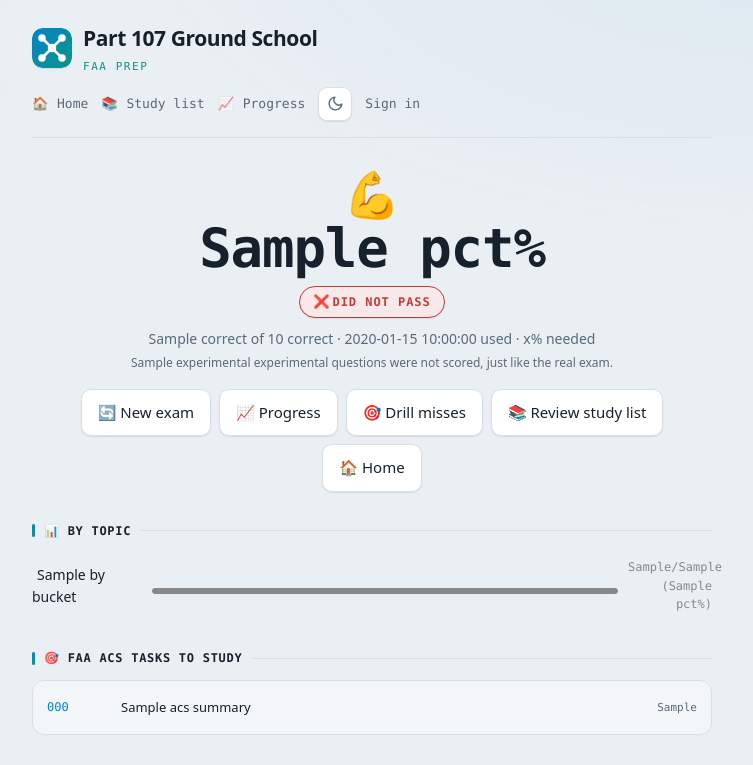
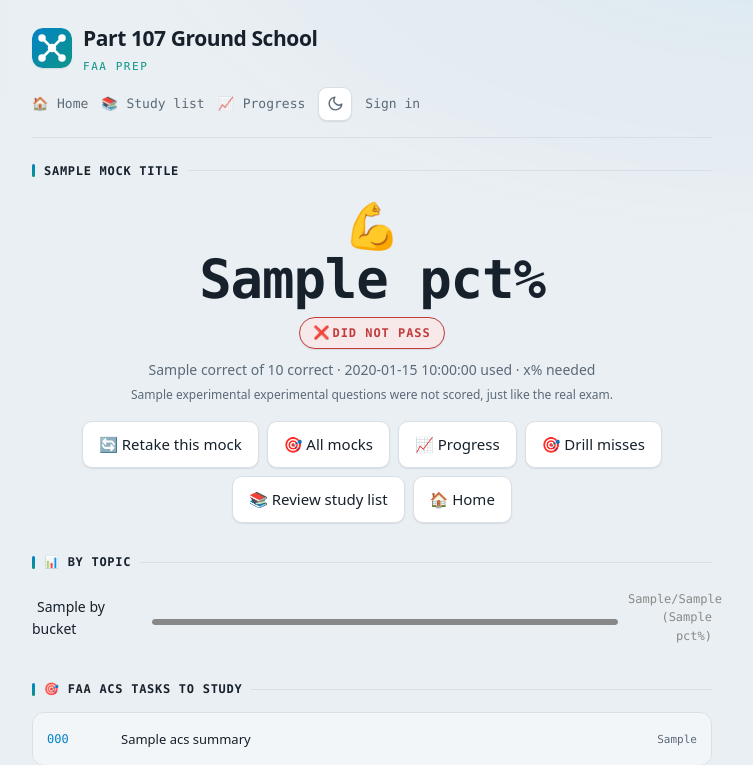
Before and after one commit to jha-ayush/part107_study_guide, a Flask app: template templates/exam_result.html in a window 1280 px wide. Shown: the top 765 px of the page, without its empty margins (268-1021 px from the left). Run offline with Flask 3, Linux system fonts and the light colour scheme; the template is opened without the code that fills it: most values are stand-ins (such as "Sample title", 1, 10 or a date in 2020); some libraries are stand-ins or nearby versions.

Commit message:
Add conditional mock exam retake button

```diff
--- a/templates/exam_result.html
+++ b/templates/exam_result.html
@@ -1,5 +1,6 @@
 {% extends "base.html" %}
 {% block body %}
+{% if mock_title %}<div class="section-title" style="text-align:center;margin-top:4px">{{ mock_title }}</div>{% endif %}
 <div class="center" style="padding:8px 0 16px">
   <div class="result-emoji">{{ '🎉' if passed else '💪' }}</div>
   <div class="bigpct" style="color:{{ pass_color }}">{{ pct }}%</div>
@@ -9,7 +10,7 @@
 </div>
 
 <div class="btn-row" style="justify-content:center;margin-bottom:8px">
-  <a class="btn" href="{{ url_for('exam_start') }}">🔄 New exam</a>
+  {% if mock_id is not none %}<a class="btn" href="{{ url_for('mock_start', mid=mock_id) }}">🔄 Retake this mock</a><a class="btn" href="{{ url_for('mocks') }}">🎯 All mocks</a>{% else %}<a class="btn" href="{{ url_for('exam_start') }}">🔄 New exam</a>{% endif %}
   <a class="btn" href="{{ url_for('history') }}">📈 Progress</a>
   {% if missed %}<a class="btn" href="{{ url_for('drill') }}">🎯 Drill misses</a>{% endif %}
   <a class="btn" href="{{ url_for('review') }}">📚 Review study list</a>
```
